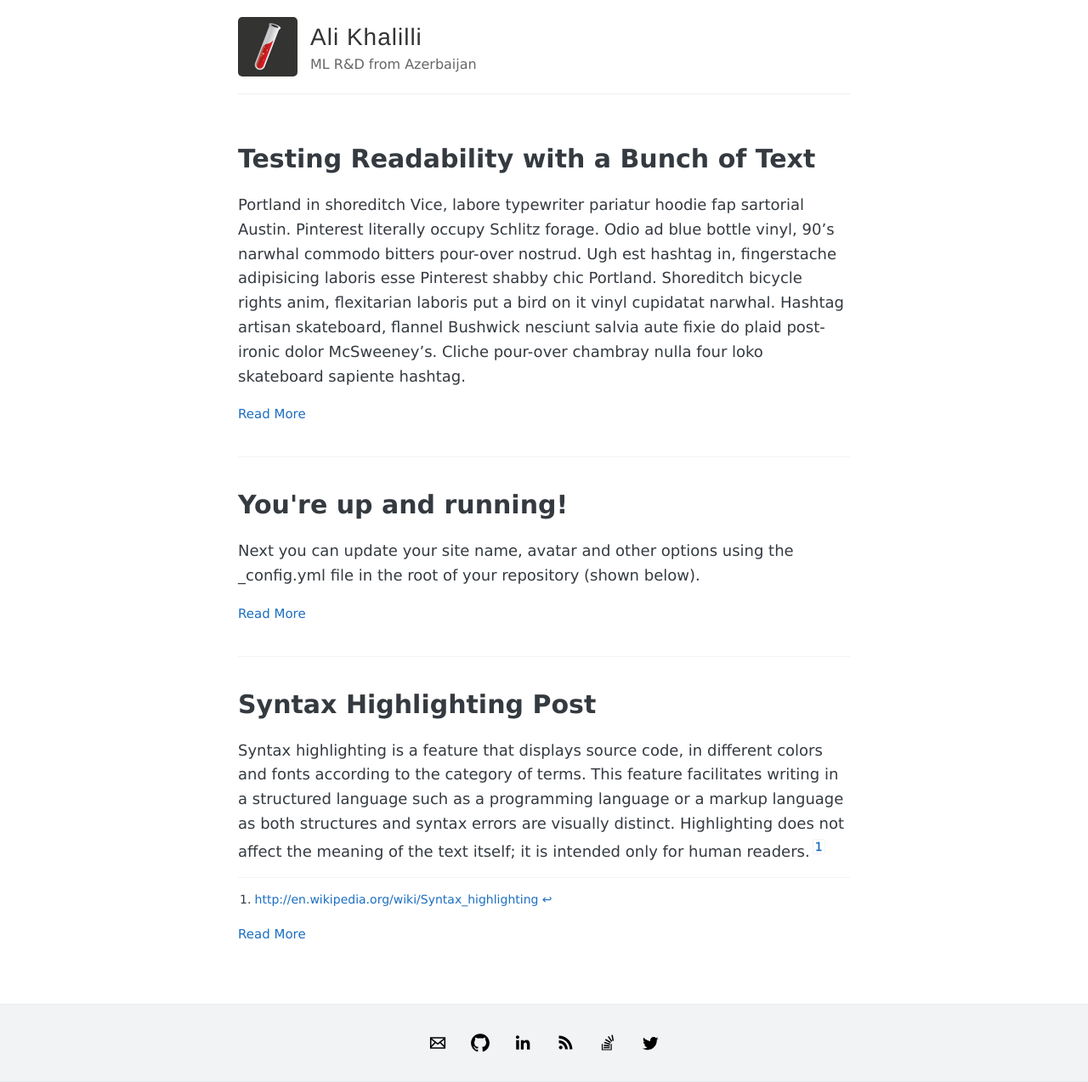
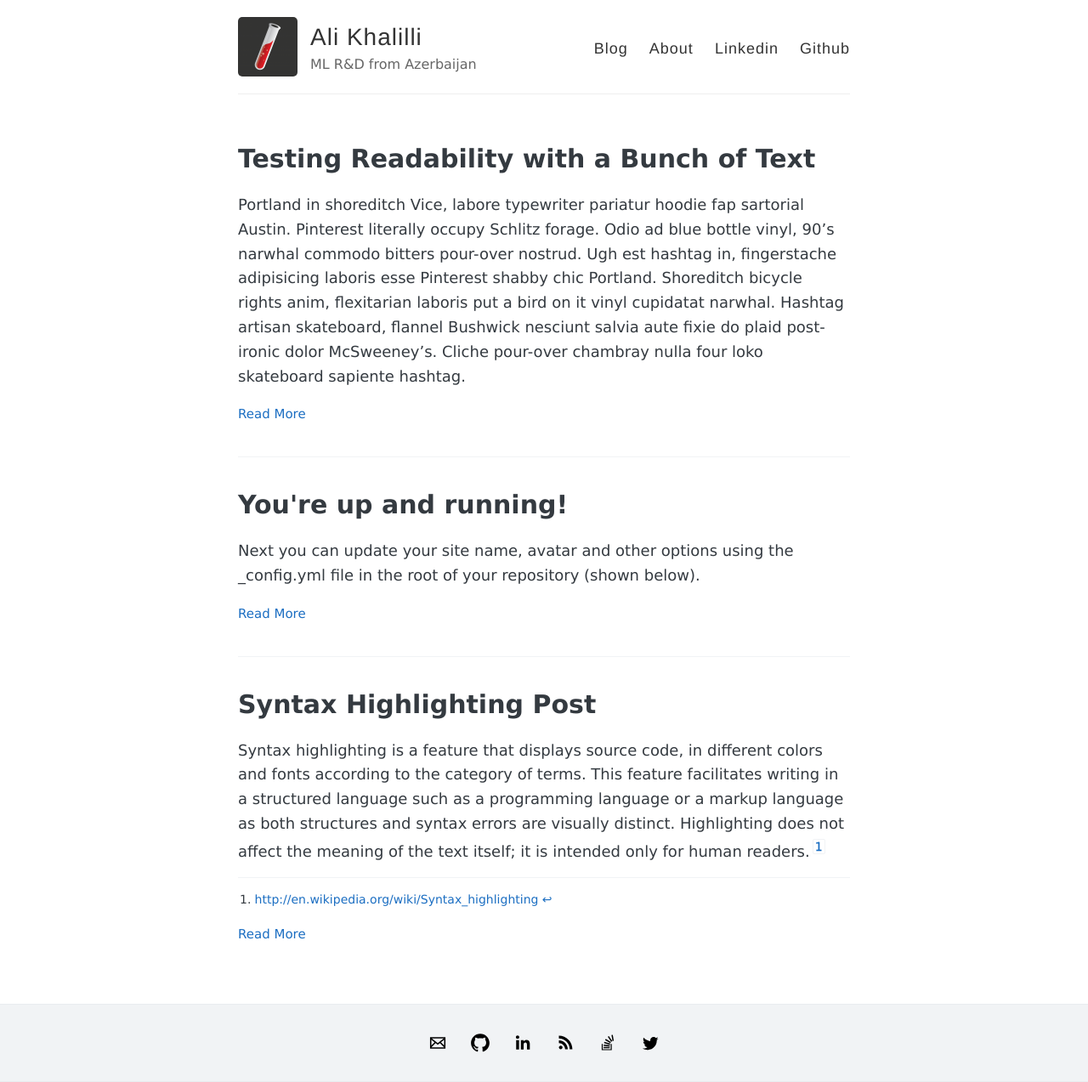
Before and after one commit to alikhalilli/alikhalilli.github.io, a Jekyll site: the page built from index.html, in a window 1280 px wide. Shown: the whole page at 85% size. Built offline with Jekyll 4.4.1, drawn with Linux system fonts in a browser that asks for light colours; part of the change alters nothing that is shown.

Commit message:
Update _config.yml

```diff
--- a/_config.yml
+++ b/_config.yml
@@ -10,6 +10,20 @@ description: ML R&D from Azerbaijan
 
 # URL of your avatar or profile pic (you could use your GitHub profile pic)
 avatar: /images/jekyll-logo.png
+
+
+# Tabs in header. There are 'Blog', 'About', 'Archive', 'Tags'
+# and URL Link(e.g. 'Theme' tab below) tabs. If you don't need one, just delete
+# it from the list(Delete '- name: ' and 'url: ', too!)
+navigation:
+  - name: Blog
+    url: /
+  - name: About
+    url: /about
+  - name: Linkedin
+    url: https://www.linkedin.com/in/alikhalilli
+  - name: Github
+    url: https://github.com/alikhalilli/
 
 #
 # Flags below are optional
```
